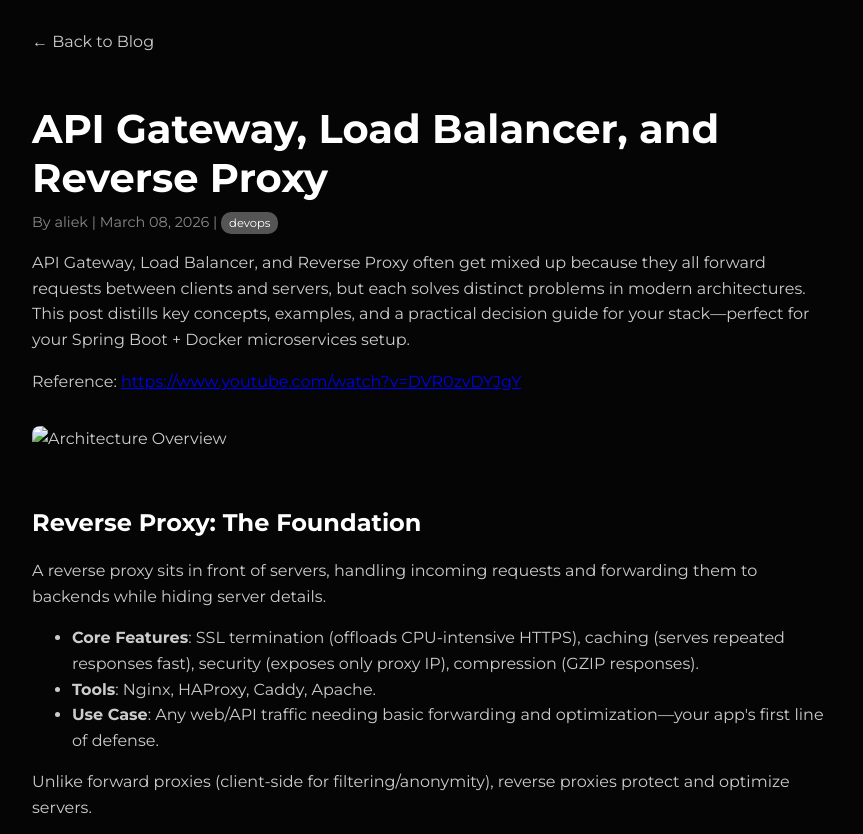
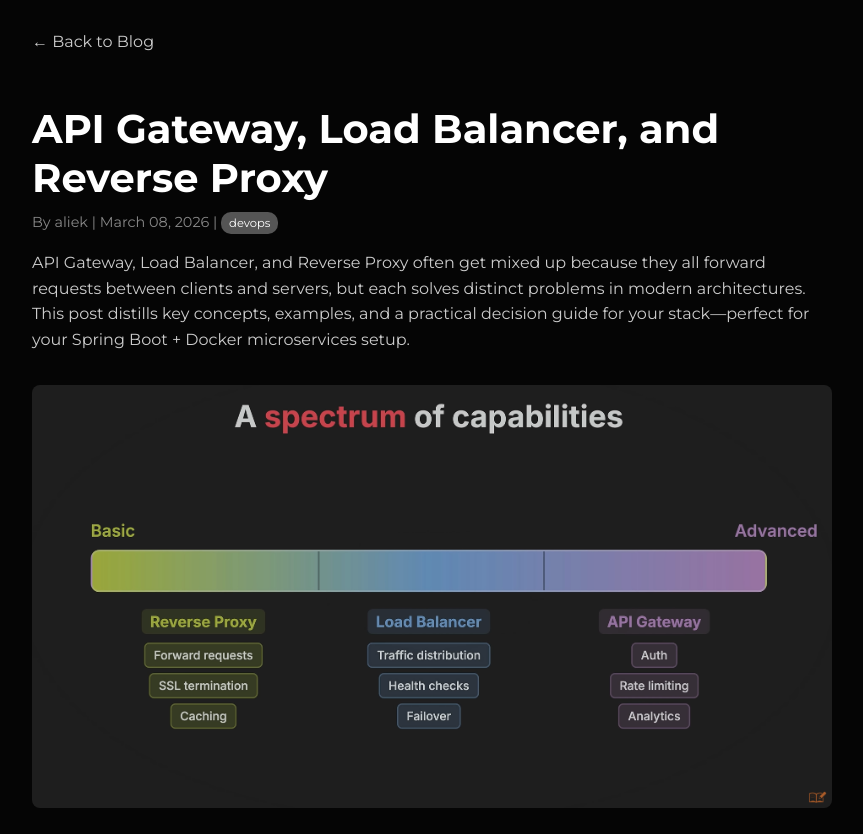
Before and after one commit to futoid/aliek, an Eleventy site: page src/get/API Gateway, Load Balancer, and Reverse Proxy.md in a window 1280 px wide. Shown: the top 834 px of the page, without its empty margins (208-1071 px from the left). Built offline with nearby package versions, Linux system fonts and the light colour scheme; Eleventy itself is replaced by a stand-in of ours; files that its build step writes are made by us from their sources.

Commit message:
udpate: blog

```diff
--- a/src/get/API Gateway, Load Balancer, and Reverse Proxy.md
+++ b/src/get/API Gateway, Load Balancer, and Reverse Proxy.md
@@ -9,9 +9,7 @@ layout: blog
 
 API Gateway, Load Balancer, and Reverse Proxy often get mixed up because they all forward requests between clients and servers, but each solves distinct problems in modern architectures. This post distills key concepts, examples, and a practical decision guide for your stack—perfect for your Spring Boot + Docker microservices setup.
 
-Reference: [https://www.youtube.com/watch?v=DVR0zvDYJgY](https://www.youtube.com/watch?v=DVR0zvDYJgY)
-
-![Architecture Overview](../assets/test.png)
+![Architecture Overview](https://raw.githubusercontent.com/futoid/aliek/refs/heads/blog/src/assets/API%20Gateway%2C%20Load%20Balancer%2C%20and%20Reverse%20Proxy.png)
 
 ## Reverse Proxy: The Foundation
 
@@ -67,4 +65,6 @@ Layers complement: CDN absorbs spikes, gateway secures your JWT endpoints, LB sc
 
 This spectrum clarifies: reverse proxy (base) → +distribution (LB) → +API features (gateway).
 
+Reference: [YT video](https://youtu.be/DVR0zvDYJgY?si=ITUFDE1HFYfht9Az)
+
 ---
```
